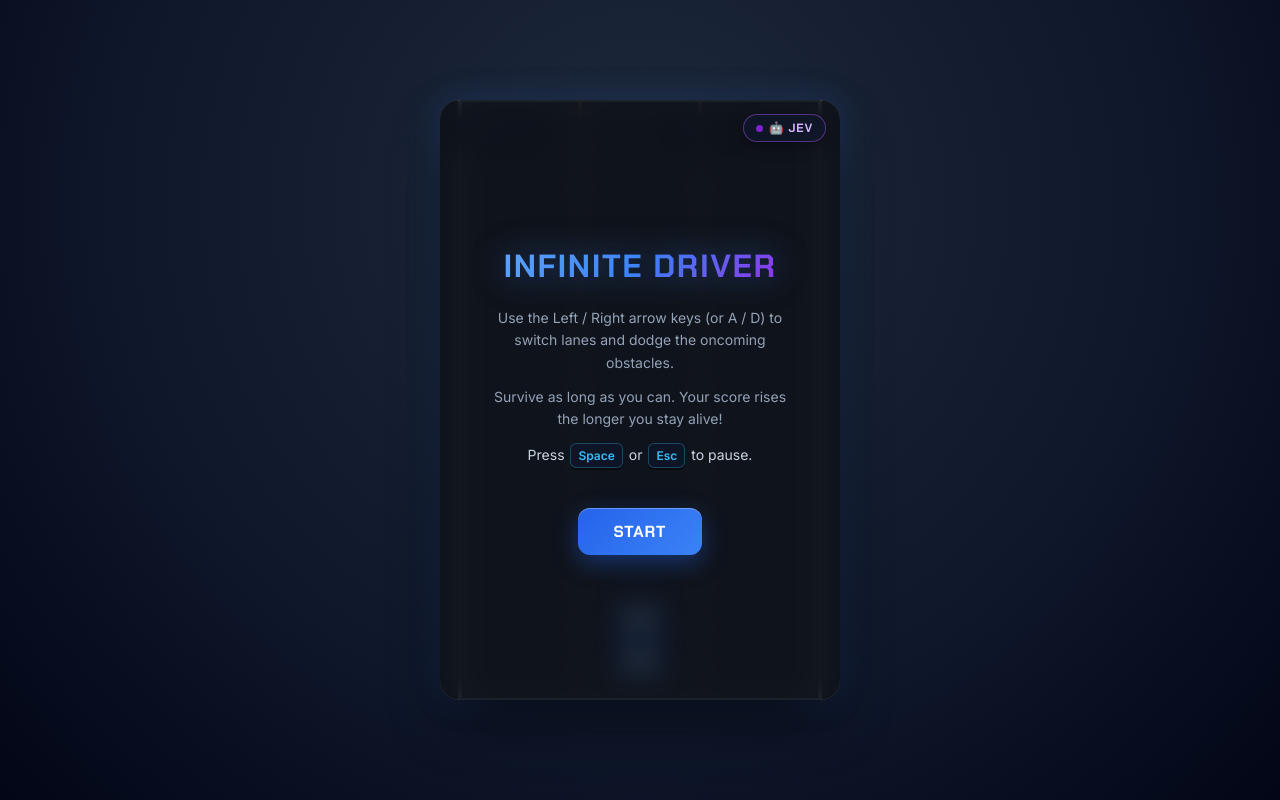
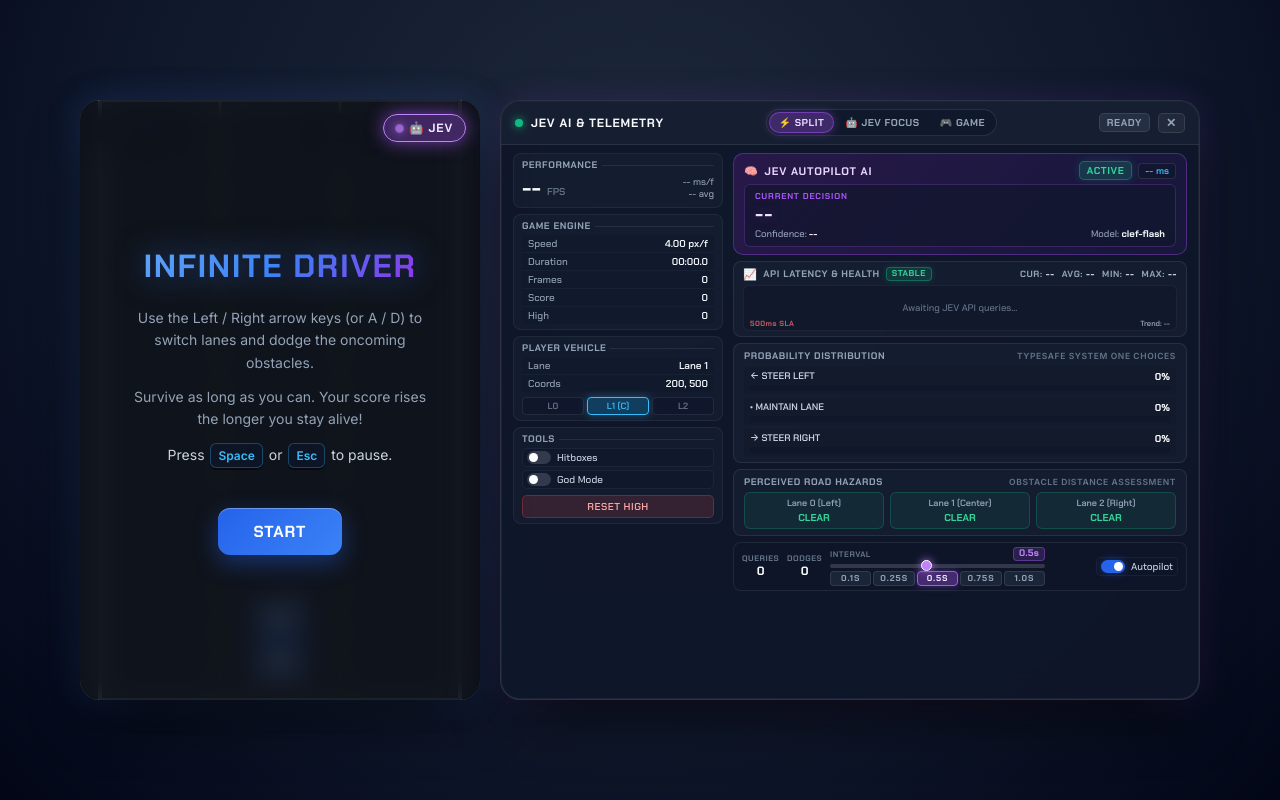
Before and after one commit to vijayprasath99/jev-pilot, a website: page index.html in a window 1280 px wide. Drawn offline with Linux system fonts and the light colour scheme; no server answers.

Commit message:
Default JevAI Control and add more steps for AI Request

```diff
--- a/index.html
+++ b/index.html
@@ -8,14 +8,14 @@
 </head>
 <body>
 
-<div id="game-wrapper">
+<div id="game-wrapper" class="dev-open">
   <div id="game-container">
     <div id="hud">
       <div>Score: <span id="score">0</span></div>
       <div>High: <span id="high-score">0</span></div>
     </div>
 
-    <button id="jev-mode-btn" class="hud-jev-toggle" type="button" aria-pressed="false" title="Toggle JEV Mode & Telemetry (Hotkey: J or `)">
+    <button id="jev-mode-btn" class="hud-jev-toggle active" type="button" aria-pressed="true" title="Toggle JEV Mode & Telemetry (Hotkey: J or `)">
       <span class="hud-ai-dot"></span>
       <span>🤖 JEV</span>
     </button>
@@ -46,7 +46,7 @@
   </div>
 
   <!-- Developer & JEV Stats Dashboard -->
-  <aside id="dev-panel" class="dev-panel hidden" aria-label="Developer & JEV Stats">
+  <aside id="dev-panel" class="dev-panel" aria-label="Developer & JEV Stats">
     <div class="dev-panel-header">
       <div class="dev-title-wrap">
         <span class="dev-indicator-dot" id="dev-indicator-dot"></span>
@@ -272,15 +272,23 @@
               <span class="mini-val" id="dev-obs-evaded">0</span>
             </div>
             <div class="jev-interval-picker">
-              <span class="mini-label">INTERVAL</span>
+              <div class="interval-top-row">
+                <span class="mini-label">INTERVAL</span>
+                <span class="interval-val-badge" id="jev-interval-val">0.5s</span>
+              </div>
+              <div class="interval-slider-row">
+                <input type="range" id="jev-interval-slider" class="interval-range" min="0.1" max="1.0" step="0.05" value="0.5" aria-label="JEV Query Interval in seconds">
+              </div>
               <div class="interval-buttons">
-                <button type="button" class="interval-btn" data-ms="500">0.5s</button>
-                <button type="button" class="interval-btn active" data-ms="1000">1.0s</button>
-                <button type="button" class="interval-btn" data-ms="1500">1.5s</button>
+                <button type="button" class="interval-btn" data-ms="100" title="100ms ultra-fast">0.1s</button>
+                <button type="button" class="interval-btn" data-ms="250" title="250ms fast">0.25s</button>
+                <button type="button" class="interval-btn active" data-ms="500" title="500ms balanced (default)">0.5s</button>
+                <button type="button" class="interval-btn" data-ms="750" title="750ms moderate">0.75s</button>
+                <button type="button" class="interval-btn" data-ms="1000" title="1000ms slow">1.0s</button>
               </div>
             </div>
             <label class="dev-toggle-row jev-main-toggle">
-              <input type="checkbox" id="dev-toggle-jev">
+              <input type="checkbox" id="dev-toggle-jev" checked>
               <span class="dev-toggle-slider"></span>
               <span class="dev-toggle-label">Autopilot</span>
             </label>
@@ -289,7 +297,6 @@
       </div>
     </div>
   </aside>
-  </aside>
 </div>
 
 <script src="script.js"></script>
--- a/script.js
+++ b/script.js
@@ -19,6 +19,8 @@
   const OBSTACLE_HEIGHT = 80;
 
   const HIGH_SCORE_KEY = 'infiniteDriver.highScore';
+  const JEV_INTERVAL_KEY = 'infiniteDriver.jevIntervalMs';
+  const JEV_MODE_KEY = 'infiniteDriver.jevMode';
 
   const startScreen = document.getElementById('start-screen');
   const pauseScreen = document.getElementById('pause-screen');
@@ -107,6 +109,8 @@
   // JEV Tuning & Metrics DOM Elements
   const jevQueryCountEl = document.getElementById('jev-query-count');
   const devObsEvadedEl = document.getElementById('dev-obs-evaded');
+  const jevIntervalValEl = document.getElementById('jev-interval-val');
+  const jevIntervalSlider = document.getElementById('jev-interval-slider');
   const intervalButtons = document.querySelectorAll('.interval-btn');
 
   function laneCenterX(laneIndex) {
@@ -156,9 +160,37 @@
   let devIdleInterval = null;
 
   // Unified JEV Mode State (Autopilot + Telemetry Dashboard)
-  let jevModeActive = false;
-  let jevAutopilotActive = false;
-  let jevQueryIntervalMs = 1000; // default 1 second
+  // Interval range: 0.1s (100ms) to 1.0s (1000ms), default 0.5s (500ms)
+  let jevQueryIntervalMs = 500;
+  try {
+    const savedInterval = localStorage.getItem(JEV_INTERVAL_KEY);
+    if (savedInterval !== null) {
+      const parsed = parseInt(savedInterval, 10);
+      if (!isNaN(parsed) && parsed >= 100 && parsed <= 1000) {
+        jevQueryIntervalMs = parsed;
+      }
+    }
+  } catch (e) {
+    jevQueryIntervalMs = 500;
+  }
+
+  // JEV Move / Mode turned ON by default, remembered in browser
+  let jevModeActive = true;
+  let jevAutopilotActive = true;
+  try {
+    const savedMode = localStorage.getItem(JEV_MODE_KEY);
+    if (savedMode !== null) {
+      jevModeActive = savedMode === 'true';
+      jevAutopilotActive = jevModeActive;
+    } else {
+      jevModeActive = true;
+      jevAutopilotActive = true;
+    }
+  } catch (e) {
+    jevModeActive = true;
+    jevAutopilotActive = true;
+  }
+
   let jevTimer = null;
   let jevIsRequestInProgress = false;
   let jevLastAction = '--';
@@ -570,10 +602,16 @@
   }
 
   // Unified JEV Mode: Activates Autopilot AND opens the telemetry dashboard side-by-side
-  function setJevMode(enabled) {
+  function setJevMode(enabled, persist = true) {
     jevModeActive = enabled;
     jevAutopilotActive = enabled;
     devStatsVisible = enabled;
+
+    if (persist) {
+      try {
+        localStorage.setItem(JEV_MODE_KEY, String(enabled));
+      } catch (e) {}
+    }
 
     if (jevModeBtn) {
       jevModeBtn.classList.toggle('active', enabled);
@@ -608,6 +646,37 @@
         clearInterval(devIdleInterval);
         devIdleInterval = null;
       }
+    }
+  }
+
+  // Interval Tuning (0.1s to 1.0s, default 0.5s) with browser persistence
+  function setIntervalMs(ms, updateSlider = true) {
+    ms = Math.max(100, Math.min(1000, Math.round(ms)));
+    jevQueryIntervalMs = ms;
+    try {
+      localStorage.setItem(JEV_INTERVAL_KEY, String(ms));
+    } catch (e) {}
+
+    const displaySec = (ms / 1000).toFixed(ms % 100 === 0 ? 1 : 2) + 's';
+    if (jevIntervalValEl) {
+      jevIntervalValEl.textContent = displaySec;
+    }
+    if (updateSlider && jevIntervalSlider) {
+      jevIntervalSlider.value = (ms / 1000).toFixed(2);
+    }
+
+    intervalButtons.forEach(btn => {
+      const btnMs = parseInt(btn.dataset.ms, 10);
+      btn.classList.toggle('active', btnMs === ms);
+    });
+
+    if (jevModeActive && jevTimer) {
+      clearInterval(jevTimer);
+      jevTimer = setInterval(() => {
+        if (state.running && !state.paused && jevAutopilotActive) {
+          queryJevAi();
+        }
+      }, jevQueryIntervalMs);
     }
   }
 
@@ -995,7 +1064,13 @@
       lastFrameTime = performance.now();
       if (pauseScreen) pauseScreen.classList.add('hidden');
       if (devStatsVisible) updateDevPanel(performance.now());
-      if (jevModeActive) startJevLoop();
+      if (jevModeActive && jevAutopilotActive) {
+        if (!jevTimer) {
+          startJevLoop();
+        } else {
+          queryJevAi();
+        }
+      }
       requestAnimationFrame(gameLoop);
     }
   }
@@ -1008,7 +1083,13 @@
     render();
     lastFrameTime = performance.now();
     if (devStatsVisible) updateDevPanel(performance.now());
-    if (jevModeActive) startJevLoop();
+    if (jevModeActive && jevAutopilotActive) {
+      if (!jevTimer) {
+        startJevLoop();
+      } else {
+        queryJevAi();
+      }
+    }
     requestAnimationFrame(gameLoop);
   }
 
@@ -1041,17 +1122,21 @@
   if (tabJevView) tabJevView.addEventListener('click', () => setDashboardView('jev'));
   if (tabGameView) tabGameView.addEventListener('click', () => setDashboardView('game'));
 
-  // Interval Picker Buttons
+  // Interval Slider & Button Listeners
+  if (jevIntervalSlider) {
+    jevIntervalSlider.addEventListener('input', function () {
+      const valSec = parseFloat(this.value);
+      const ms = Math.round(valSec * 1000);
+      setIntervalMs(ms, false);
+    });
+  }
+
   intervalButtons.forEach(btn => {
     btn.addEventListener('click', function () {
       const ms = parseInt(this.dataset.ms, 10);
       if (ms) {
-        jevQueryIntervalMs = ms;
-        intervalButtons.forEach(b => b.classList.toggle('active', b === this));
-        if (jevModeActive) {
-          stopJevLoop();
-          startJevLoop();
-        }
+        setIntervalMs(ms, true);
+        this.blur();
       }
     });
   });
@@ -1137,14 +1222,22 @@
   render();
   updateDevPanel(performance.now());
 
-  // Auto-activate JEV if specified in URL query params
+  // Initialize Interval UI (restored from browser or default 0.5s)
+  setIntervalMs(jevQueryIntervalMs, true);
+
+  // Initialize JEV Move / Mode (turned ON by default, or restored from browser)
+  setJevMode(jevModeActive, false);
+
+  // Auto-activate or toggle JEV if specified in URL query params
   try {
     const params = new URLSearchParams(window.location.search);
     if (params.get('start') === 'true') {
       startGame();
     }
     if (params.get('autojev') === 'true' || params.get('jev') === 'true') {
-      setJevMode(true);
+      setJevMode(true, true);
+    } else if (params.get('autojev') === 'false' || params.get('jev') === 'false') {
+      setJevMode(false, true);
     }
   } catch (e) {}
 })();
--- a/style.css
+++ b/style.css
@@ -1064,33 +1064,111 @@ button {
 .jev-interval-picker {
   display: flex;
   flex-direction: column;
+  gap: 2px;
+  flex: 1;
+  max-width: 215px;
+  min-width: 170px;
+}
+
+.interval-top-row {
+  display: flex;
+  justify-content: space-between;
   align-items: center;
-  gap: 2px;
+  width: 100%;
+}
+
+.interval-val-badge {
+  font-family: 'Chakra Petch', monospace;
+  font-size: 9.5px;
+  font-weight: 700;
+  color: #c084fc;
+  background: rgba(168, 85, 247, 0.18);
+  border: 1px solid rgba(168, 85, 247, 0.4);
+  border-radius: 4px;
+  padding: 0 5px;
+  line-height: 1.25;
+  font-variant-numeric: tabular-nums;
+  letter-spacing: 0.3px;
+}
+
+.interval-slider-row {
+  width: 100%;
+  display: flex;
+  align-items: center;
+}
+
+.interval-range {
+  width: 100%;
+  height: 4px;
+  -webkit-appearance: none;
+  appearance: none;
+  background: rgba(255, 255, 255, 0.15);
+  border-radius: 9999px;
+  outline: none;
+  cursor: pointer;
+  margin: 1px 0;
+  transition: background 0.15s ease;
+}
+
+.interval-range:hover {
+  background: rgba(255, 255, 255, 0.25);
+}
+
+.interval-range::-webkit-slider-thumb {
+  -webkit-appearance: none;
+  appearance: none;
+  width: 11px;
+  height: 11px;
+  border-radius: 50%;
+  background: #c084fc;
+  border: 1.5px solid #ffffff;
+  box-shadow: 0 0 8px rgba(192, 132, 252, 0.9);
+  cursor: pointer;
+  transition: transform 0.1s ease, box-shadow 0.1s ease;
+}
+
+.interval-range::-webkit-slider-thumb:hover {
+  transform: scale(1.25);
+  box-shadow: 0 0 12px rgba(192, 132, 252, 1);
+}
+
+.interval-range::-moz-range-thumb {
+  width: 11px;
+  height: 11px;
+  border-radius: 50%;
+  background: #c084fc;
+  border: 1.5px solid #ffffff;
+  box-shadow: 0 0 8px rgba(192, 132, 252, 0.9);
+  cursor: pointer;
 }
 
 .interval-buttons {
   display: flex;
   gap: 2px;
+  width: 100%;
 }
 
 .interval-btn {
   margin: 0;
-  padding: 2px 6px;
+  padding: 1px 2px;
   font-family: 'Chakra Petch', sans-serif;
-  font-size: 9px;
+  font-size: 8.5px;
   font-weight: 700;
-  background: rgba(30, 41, 59, 0.8);
+  background: rgba(30, 41, 59, 0.85);
   border: 1px solid rgba(255, 255, 255, 0.1);
   border-radius: 4px;
   color: #94a3b8;
   cursor: pointer;
   box-shadow: none;
   transition: all 0.15s ease;
+  flex: 1;
+  text-align: center;
+  min-width: 0;
 }
 
 .interval-btn:hover {
   color: #f8fafc;
-  background: rgba(255, 255, 255, 0.1);
+  background: rgba(255, 255, 255, 0.14);
   transform: none;
 }
 
@@ -1098,12 +1176,13 @@ button {
   background: rgba(168, 85, 247, 0.35);
   border-color: #a855f7;
   color: #f3e8ff;
-  box-shadow: 0 0 8px rgba(168, 85, 247, 0.3);
+  box-shadow: 0 0 8px rgba(168, 85, 247, 0.35);
 }
 
 .jev-main-toggle {
   margin-left: auto;
   padding: 3px 8px;
+  flex-shrink: 0;
 }
 
 /* Tab Views */
```
